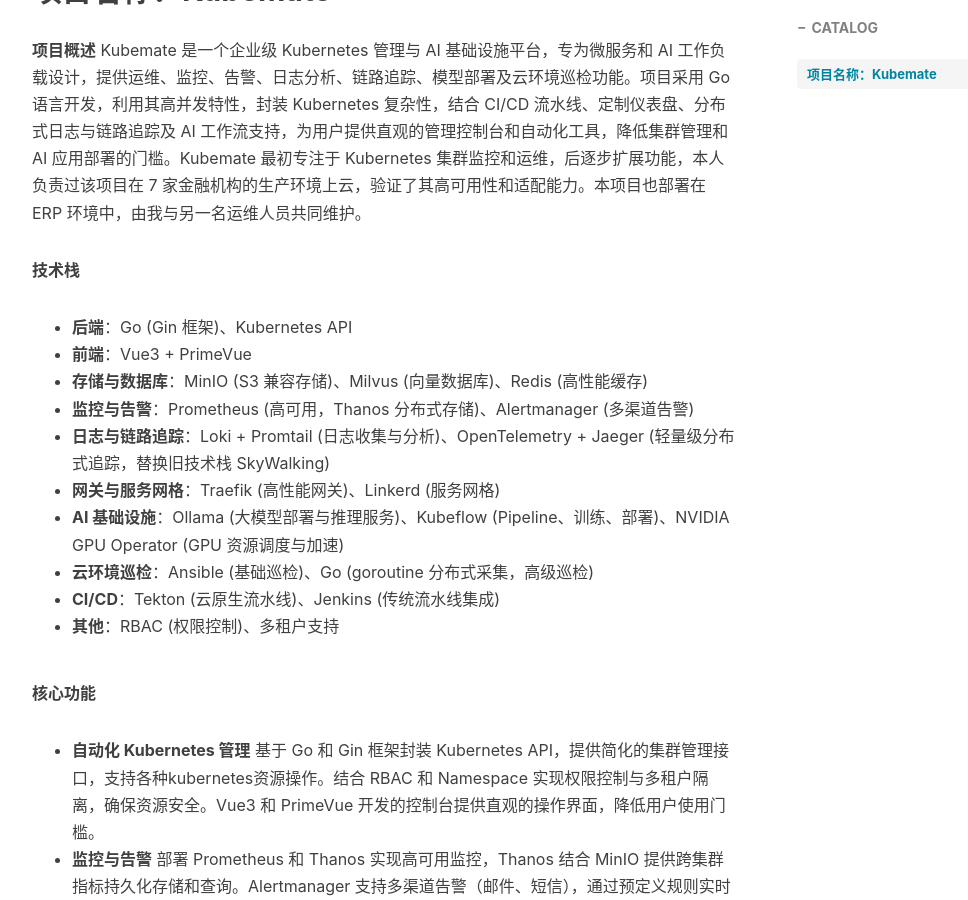
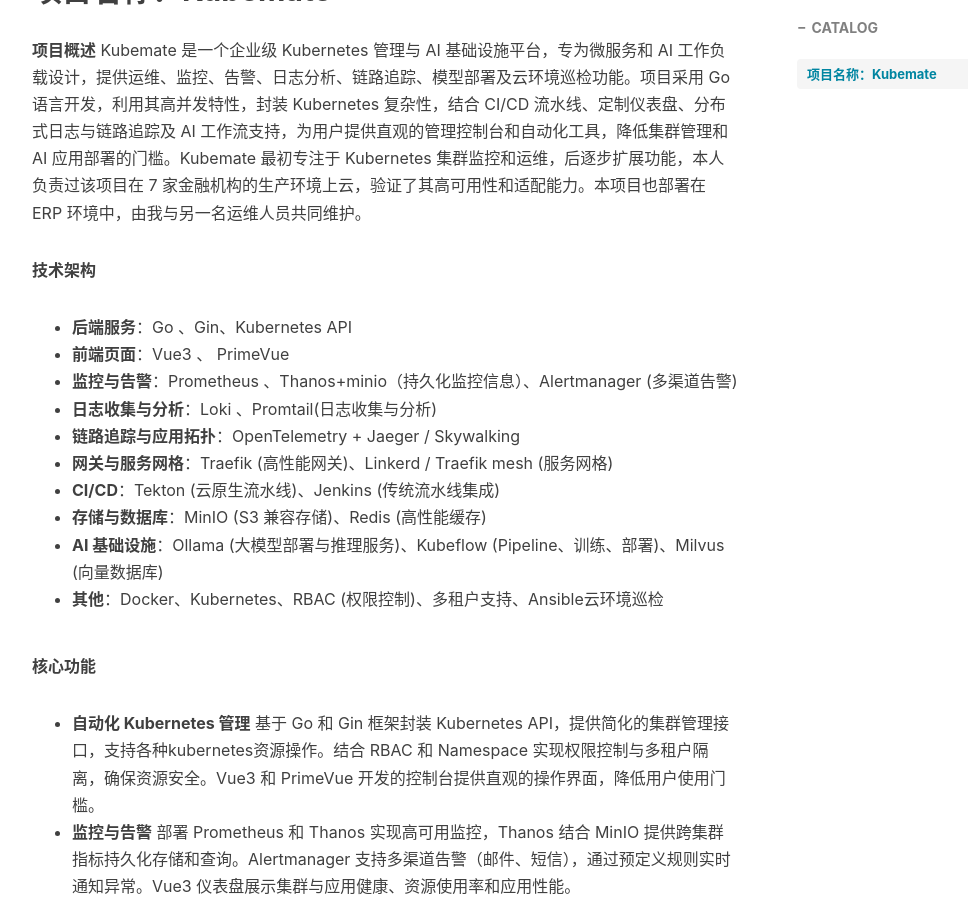
Before and after one commit to hodie-aurora/hodie-aurora.github.io, a Jekyll site: the page built from _posts/2025-06-03-Kubemate.md, in a window 1280 px wide and 900 px high, scrolled down 599 px. Shown: the whole window, without its empty margins (233-1201 px from the left). Built offline with Jekyll 4.4.1, drawn with Linux system fonts in a browser that asks for light colours; nearby versions of some CDN libraries; comment, search, counter and statistics services are not loaded.

Commit message:
kubemate update

```diff
--- a/_posts/2025-06-03-Kubemate.md
+++ b/_posts/2025-06-03-Kubemate.md
@@ -14,18 +14,18 @@ tags:						#标签
 **项目概述**
 Kubemate 是一个企业级 Kubernetes 管理与 AI 基础设施平台，专为微服务和 AI 工作负载设计，提供运维、监控、告警、日志分析、链路追踪、模型部署及云环境巡检功能。项目采用 Go 语言开发，利用其高并发特性，封装 Kubernetes 复杂性，结合 CI/CD 流水线、定制仪表盘、分布式日志与链路追踪及 AI 工作流支持，为用户提供直观的管理控制台和自动化工具，降低集群管理和 AI 应用部署的门槛。Kubemate 最初专注于 Kubernetes 集群监控和运维，后逐步扩展功能，本人负责过该项目在 7 家金融机构的生产环境上云，验证了其高可用性和适配能力。本项目也部署在 ERP 环境中，由我与另一名运维人员共同维护。
 
-**技术栈**
+**技术架构**
 
-- **后端**：Go (Gin 框架)、Kubernetes API
-- **前端**：Vue3 + PrimeVue
-- **存储与数据库**：MinIO (S3 兼容存储)、Milvus (向量数据库)、Redis (高性能缓存)
-- **监控与告警**：Prometheus (高可用，Thanos 分布式存储)、Alertmanager (多渠道告警)
-- **日志与链路追踪**：Loki + Promtail (日志收集与分析)、OpenTelemetry + Jaeger (轻量级分布式追踪，替换旧技术栈 SkyWalking)
-- **网关与服务网格**：Traefik (高性能网关)、Linkerd (服务网格)
-- **AI 基础设施**：Ollama (大模型部署与推理服务)、Kubeflow (Pipeline、训练、部署)、NVIDIA GPU Operator (GPU 资源调度与加速)
-- **云环境巡检**：Ansible (基础巡检)、Go (goroutine 分布式采集，高级巡检)
+- **后端服务**：Go 、Gin、Kubernetes API
+- **前端页面**：Vue3 、 PrimeVue
+- **监控与告警**：Prometheus 、Thanos+minio（持久化监控信息）、Alertmanager (多渠道告警)
+- **日志收集与分析**：Loki 、Promtail(日志收集与分析)
+- **链路追踪与应用拓扑**：OpenTelemetry + Jaeger / Skywalking
+- **网关与服务网格**：Traefik (高性能网关)、Linkerd / Traefik mesh (服务网格)
 - **CI/CD**：Tekton (云原生流水线)、Jenkins (传统流水线集成)
-- **其他**：RBAC (权限控制)、多租户支持
+- **存储与数据库**：MinIO (S3 兼容存储)、Redis (高性能缓存)
+- **AI 基础设施**：Ollama (大模型部署与推理服务)、Kubeflow (Pipeline、训练、部署)、Milvus (向量数据库)
+- **其他**：Docker、Kubernetes、RBAC (权限控制)、多租户支持、Ansible云环境巡检
 
 **核心功能**
 
```
